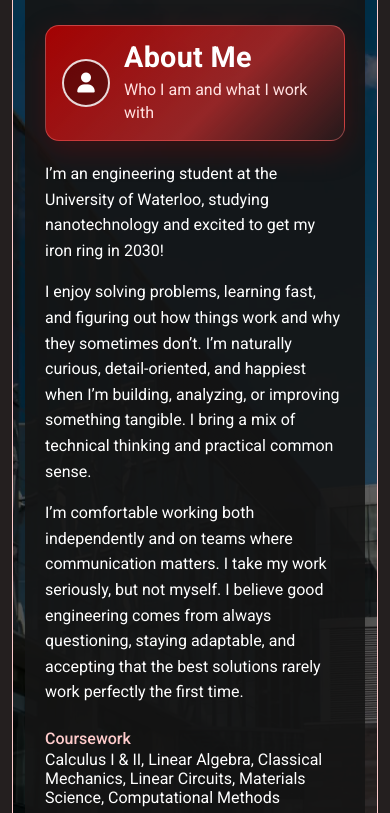
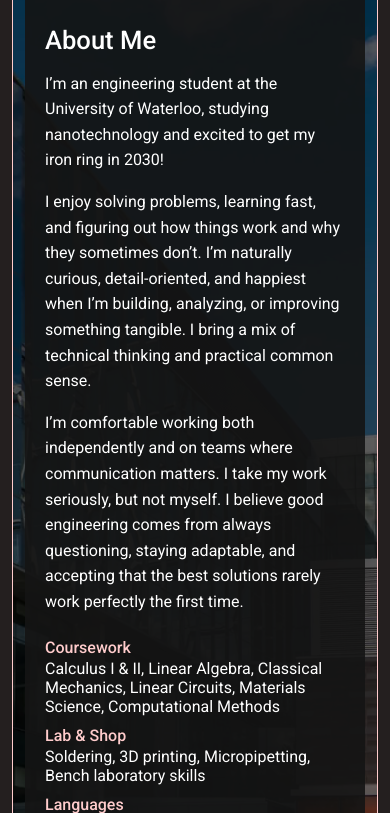
Before and after one commit to jemichael2024/Michael-Samuel-Website, a plain HTML site: page index.html in a window 390 px wide. Shown: the part 310-1123 px from the top of the page. Drawn offline with Linux system fonts and the light colour scheme.

Commit message:
Revert "Add banner-style section headers with icons for About, Experience, Projects and Contact"
This reverts commit 8820f62bba0444e1114f6523952495f683b71fd5.

```diff
--- a/index.html
+++ b/index.html
@@ -64,13 +64,7 @@
     </div>
 
     <div class="about-text">
-      <div class="section-banner">
-    <span class="banner-icon"><i class="fas fa-user"></i></span>
-    <div class="banner-text">
       <h3>About Me</h3>
-      <p>Who I am and what I work with</p>
-    </div>
-  </div>
       <p>
         I’m an engineering student at the University of Waterloo, studying nanotechnology and excited to get my iron ring in 2030!
       </p>
@@ -98,13 +92,8 @@
 
 <!-- EXPERIENCE SECTION -->
 <section id="experience" class="section-dark section-alt">
-  <div class="section-banner">
-    <span class="banner-icon"><i class="fas fa-briefcase"></i></span>
-    <div class="banner-text">
-      <h2>Experience</h2>
-      <p>Click any role to see the full details</p>
-    </div>
-  </div>
+  <h2>Experience</h2>
+  <p class="section-hint">Click any role to see the full details.</p>
 
   <div class="project-list">
     <details class="project-card exp-card" id="exp-research">
@@ -210,13 +199,8 @@
 <!-- PROJECTS SECTION -->
 <section id="projects" class="section-dark">
 
-  <div class="section-banner">
-    <span class="banner-icon"><i class="fas fa-flask"></i></span>
-    <div class="banner-text">
-      <h2>Projects</h2>
-      <p>Click any project to see the full write-up</p>
-    </div>
-  </div>
+  <h2>Projects</h2>
+  <p class="section-hint">Click any project to see the full write-up.</p>
 
   <div class="project-nav">
     <a href="#project-uvc">🦠 UV-C Cleaner</a>
@@ -537,13 +521,8 @@
 
 <!-- CONTACT SECTION -->
 <section id="contact" class="section-dark">
-  <div class="section-banner">
-    <span class="banner-icon"><i class="fas fa-paper-plane"></i></span>
-    <div class="banner-text">
-      <h2>Contact</h2>
-      <p>Feel free to reach out. Email is the fastest way to reach me.</p>
-    </div>
-  </div>
+  <h2>Contact</h2>
+  <p>Feel free to reach out. Email is the fastest way to reach me.</p>
 
   <div class="contact-cards">
     <a class="contact-card" href="mailto:msdelacr@uwaterloo.ca">
--- a/style.css
+++ b/style.css
@@ -218,61 +218,6 @@ nav a:hover {
 .section-hint {
   color: #aaa;
   margin: 0;
-}
-
-/* ---------- SECTION BANNERS ---------- */
-.section-banner {
-  display: flex;
-  align-items: center;
-  gap: 20px;
-  padding: 20px 24px;
-  margin-bottom: 8px;
-  border-radius: 14px;
-  background: linear-gradient(135deg, rgba(179, 0, 0, 0.9), rgba(255, 51, 51, 0.55) 60%, rgba(255, 51, 51, 0.08));
-  border: 1px solid rgba(255, 120, 120, 0.45);
-  box-shadow: 0 10px 30px rgba(179, 0, 0, 0.25);
-}
-
-.banner-icon {
-  flex: 0 0 auto;
-  display: grid;
-  place-items: center;
-  width: 64px;
-  height: 64px;
-  border-radius: 50%;
-  background: rgba(0, 0, 0, 0.35);
-  border: 2px solid rgba(255, 255, 255, 0.85);
-  color: #fff;
-  font-size: 1.7rem;
-}
-
-.banner-text h2,
-.banner-text h3 {
-  margin: 0;
-  color: #fff;
-  font-size: clamp(1.8rem, 4vw, 2.6rem);
-  font-weight: 700;
-  line-height: 1.1;
-  letter-spacing: 0.01em;
-}
-
-.banner-text p {
-  margin: 6px 0 0 !important;
-  color: #ffe0e0;
-  font-size: 1rem !important;
-  line-height: 1.4 !important;
-}
-
-.section-banner + .project-list {
-  margin-top: 28px;
-}
-
-.section-banner + .contact-cards {
-  margin-top: 28px;
-}
-
-.about-text .section-banner {
-  margin-bottom: 20px;
 }
 
 /* ---------- PROJECT NAV ---------- */
@@ -790,17 +735,6 @@ footer {
     font-size: 1.25rem;
   }
 
-  .section-banner {
-    gap: 14px;
-    padding: 16px;
-  }
-
-  .banner-icon {
-    width: 48px;
-    height: 48px;
-    font-size: 1.25rem;
-  }
-
   .project-grid,
   .exp-detail {
     padding: 0 16px 20px;
```
